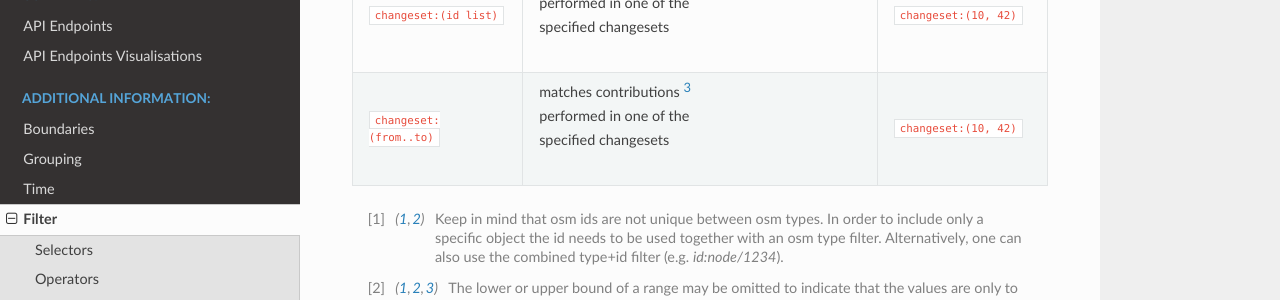
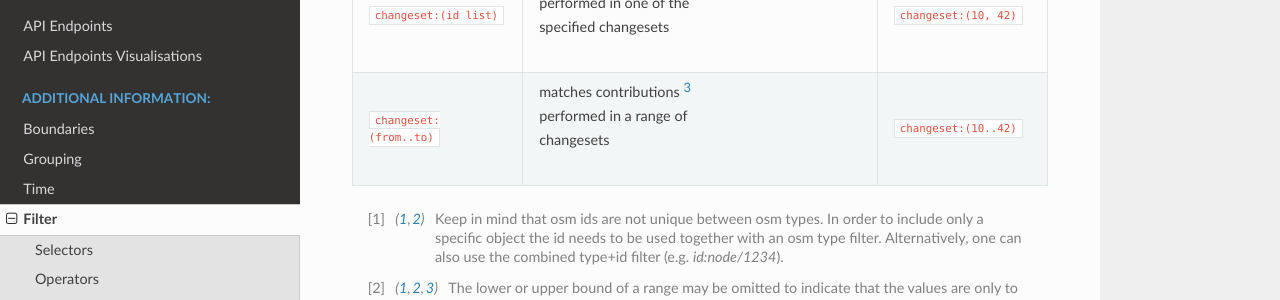
Before and after one commit to GIScience/ohsome-api, a Sphinx documentation site: the page built from docs/filter.rst, in a window 1280 px wide and 900 px high, scrolled down 1935 px. Shown: the part 151-451 px from the top of the window. Built offline with Sphinx 7.4.7 and the Read the Docs theme 2.0.0, drawn with Linux system fonts in a browser that asks for light colours.

Commit message:
fix description and example of changeset-range filter

```diff
--- a/docs/filter.rst
+++ b/docs/filter.rst
@@ -75,9 +75,9 @@
     |                         | | performed in one of the          |                        |
     |                         | | specified changesets             |                        |
     +-------------------------+------------------------------------+------------------------+
-    | ``changeset:(from..to)``| | matches contributions [3]_       | ``changeset:(10, 42)`` |
-    |                         | | performed in one of the          |                        |
-    |                         | | specified changesets             |                        |
+    | ``changeset:(from..to)``| | matches contributions [3]_       | ``changeset:(10..42)`` |
+    |                         | | performed in a range of          |                        |
+    |                         | | changesets                       |                        |
     +-------------------------+------------------------------------+------------------------+
 .. [1] Keep in mind that osm ids are not unique between osm types. In order to include only a specific object the id needs to be used together with an osm type filter. Alternatively, one can also use the combined type+id filter (e.g. `id:node/1234`).
 .. [2] The lower or upper bound of a range may be omitted to indicate that the values are only to be limited to be "up to" or "starting from" the given value, respectively. For example: `id:(10..)` will accept all entities with an id of 10 or higher.
```
